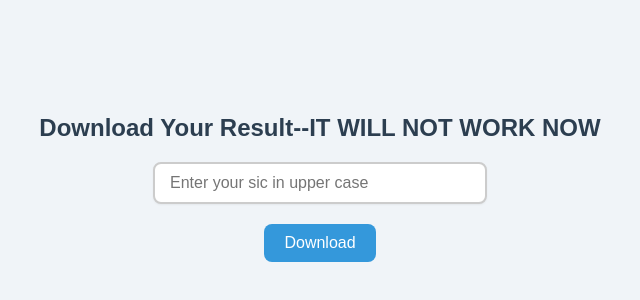
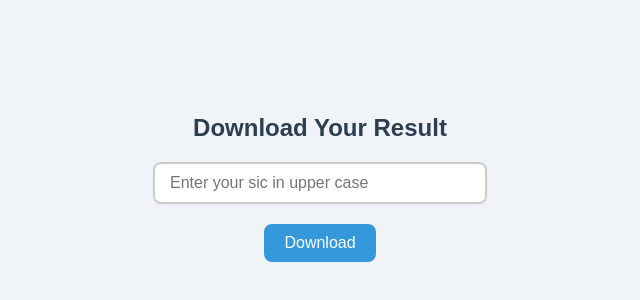
Before and after one commit to justforfunsit/resultcheck, a website built with Vite: page index.html in a window 1280 px wide. Shown: the part 222-522 px from the top of the page, without its empty margins (320-960 px from the left). Built offline with nearby package versions, Linux system fonts and the light colour scheme.

Commit message:
index.html

```diff
--- a/index.html
+++ b/index.html
@@ -7,7 +7,7 @@
   <link rel="stylesheet" href="style.css">
 </head>
 <body>
-  <h2>Download Your Result--IT WILL NOT WORK NOW</h2>
+  <h2>Download Your Result</h2>
 
 
   <input type="text" id="codePart" placeholder="Enter your sic in upper case" />
```
